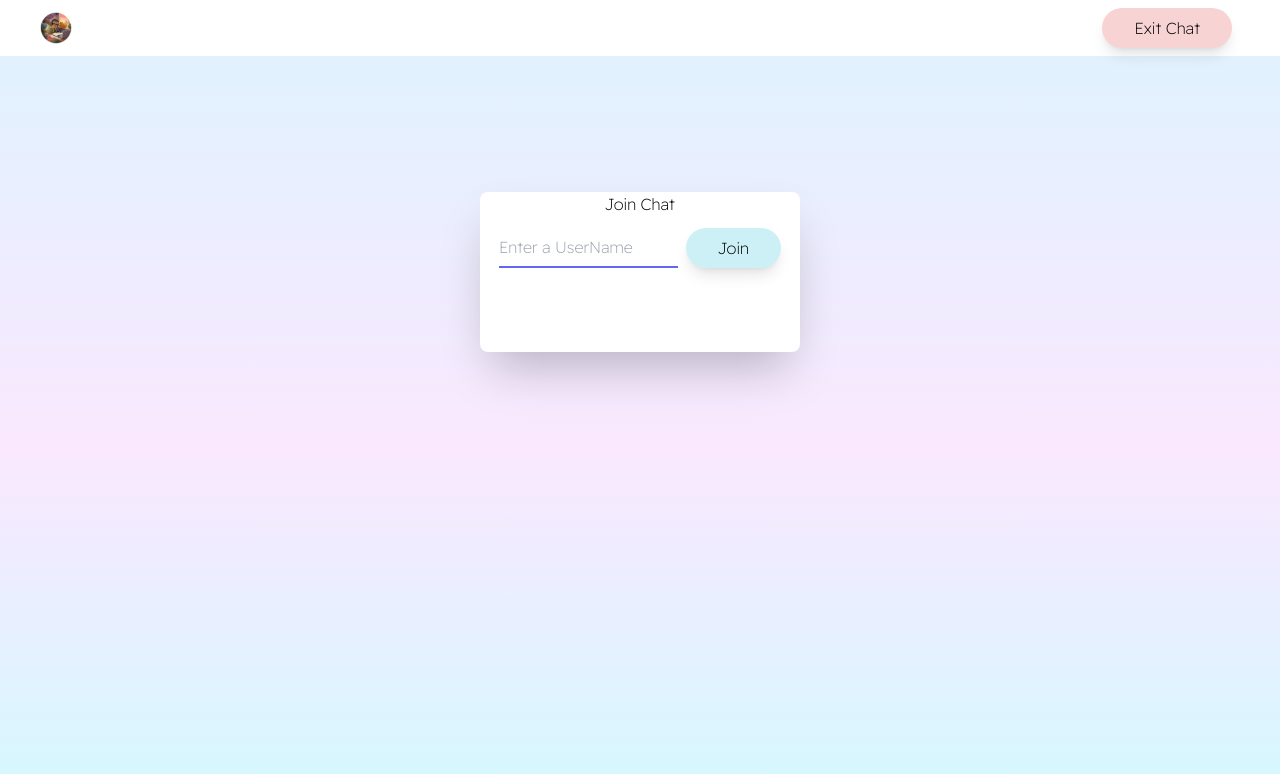
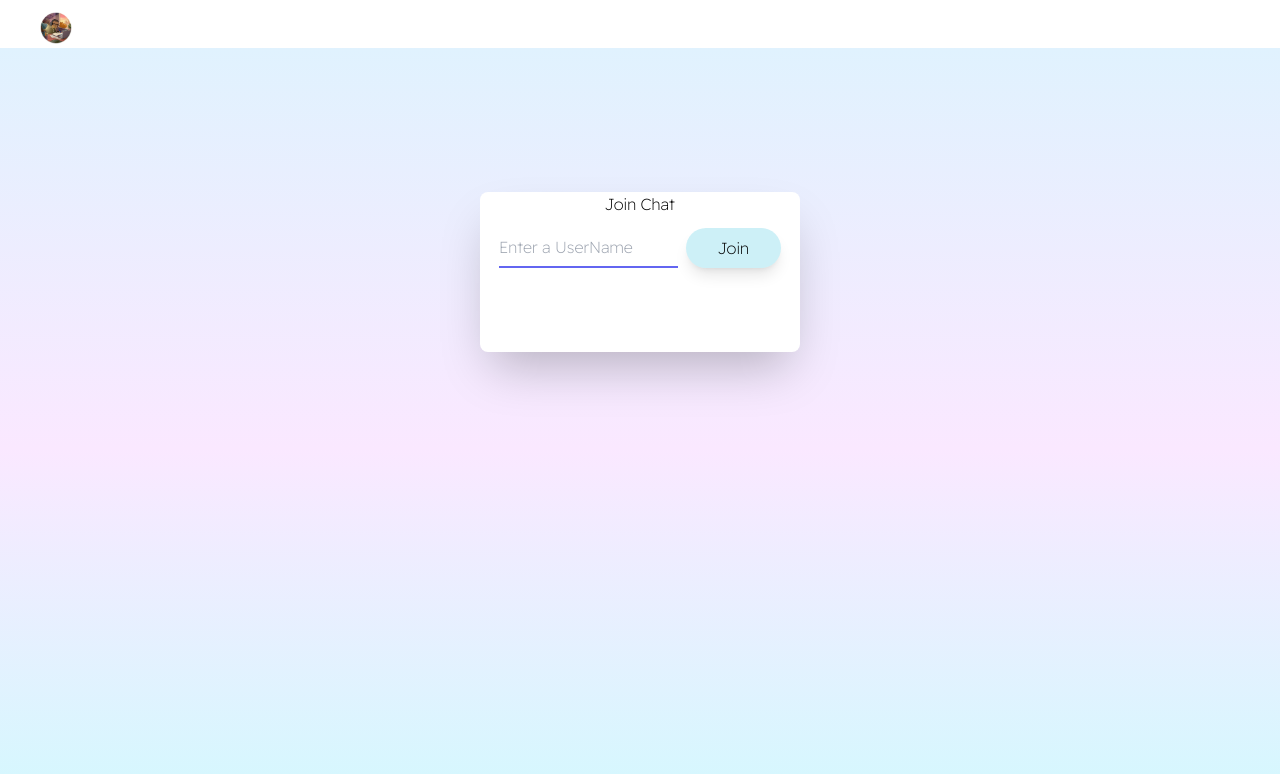
Before and after one commit to luckson1/chat-app, a React (Create React App) app: page / in a window 1280 px wide. Shown: the top 774 px of the page. Built offline with nearby package versions, Linux system fonts and the light colour scheme.

Commit message:
feature: add login and logout functionality

```diff
--- a/src/navigation/Nav.js
+++ b/src/navigation/Nav.js
@@ -9,7 +9,12 @@ export const Nav = () => {
 
 
   const navigate = useNavigate();
-const userLogin=true
+  const userDatFromStorage =sessionStorage.getItem("userData")  ? JSON.parse(sessionStorage.getItem("userData")): undefined;
+
+const userLogin= userDatFromStorage?.userId
+const handleLeaveChat= ()=>{
+  sessionStorage.removeItem("userData");
+navigate("/")}
 
 
 
@@ -49,6 +54,7 @@ const userLogin=true
             size="lg"
            bgColor="bg-red-600"
            text="Exit Chat"
+           onClick={()=>handleLeaveChat()}
 
           />}
 
```
